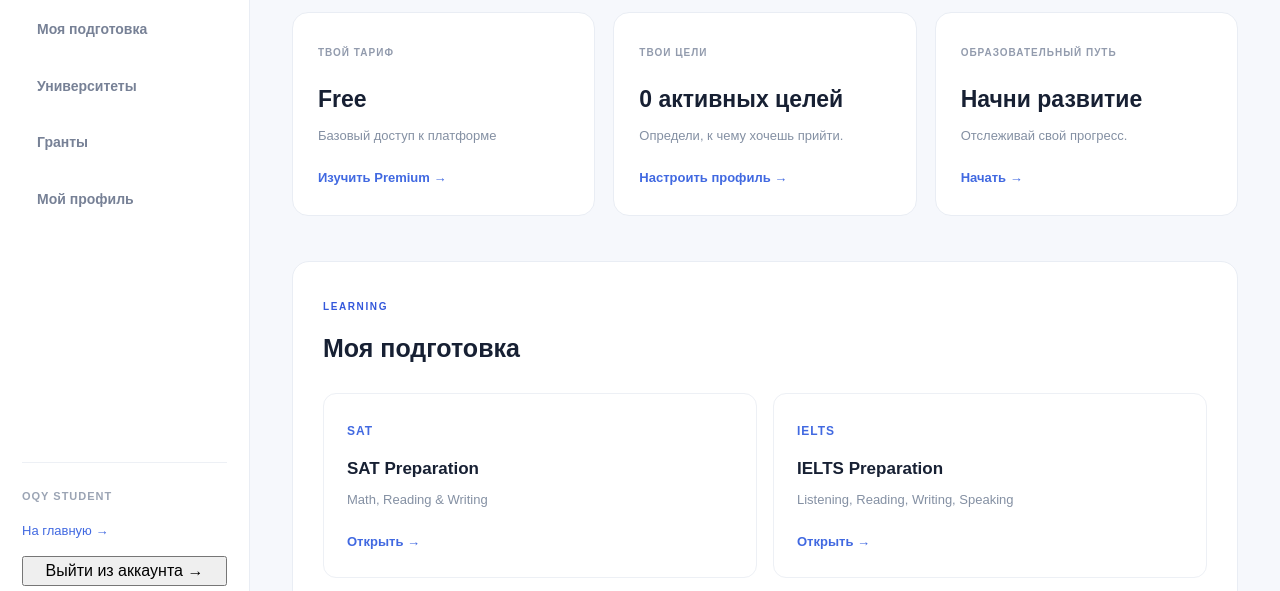
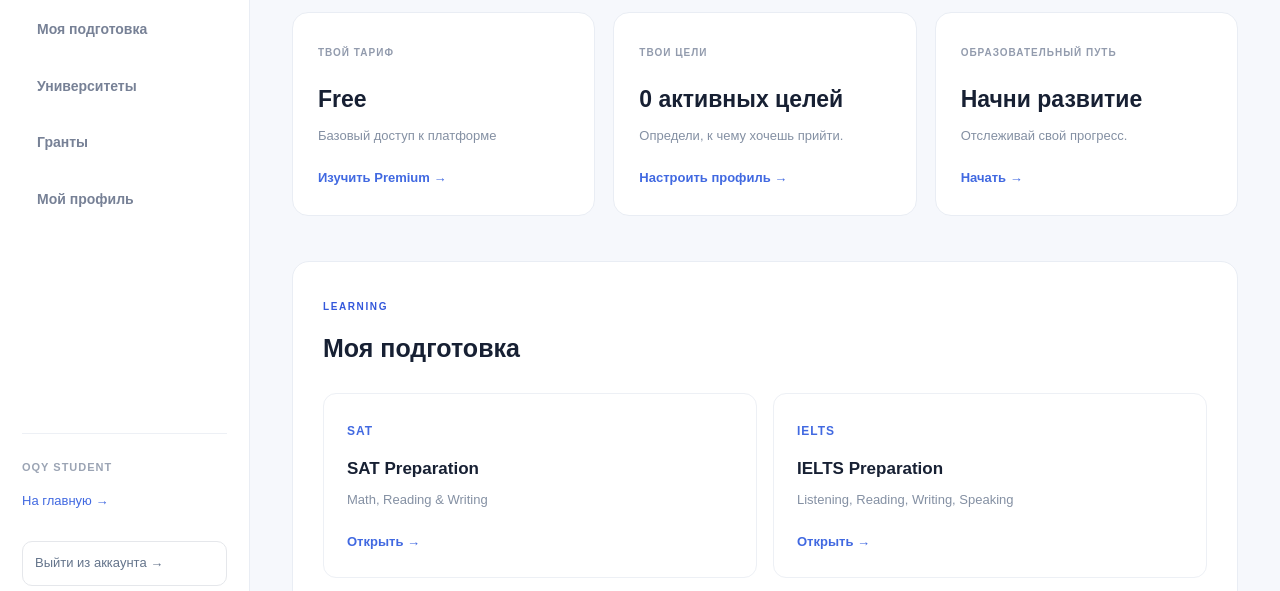
Before and after one commit to Allttooiirr/oqy2, a plain HTML site: page student.html in a window 1280 px wide. Shown: the part 184-775 px from the top of the page. Drawn offline with Linux system fonts and the light colour scheme.

Commit message:
Update style.css

```diff
--- a/CSS/style.css
+++ b/CSS/style.css
@@ -1386,7 +1386,39 @@ html {
         color 0.2s ease,
         transform 0.2s ease;
 }
+/* =====================================
+   OQY DASHBOARD LOGOUT BUTTON
+===================================== */
 
+.logout-button {
+    display: block;
+    width: 100%;
+    margin-top: 14px;
+    padding: 11px 12px;
+
+    border: 1px solid #e5e7eb;
+    border-radius: 10px;
+
+    background: transparent;
+    color: #64748b;
+
+    font-family: inherit;
+    font-size: 13px;
+    text-align: left;
+
+    cursor: pointer;
+
+    transition:
+        background 0.2s ease,
+        color 0.2s ease,
+        border-color 0.2s ease;
+}
+
+.logout-button:hover {
+    background: #fff1f2;
+    color: #dc2626;
+    border-color: #fecaca;
+}
 .dashboard-card a:hover {
     color: #4f46e5;
     transform: translateX(3px);
```
